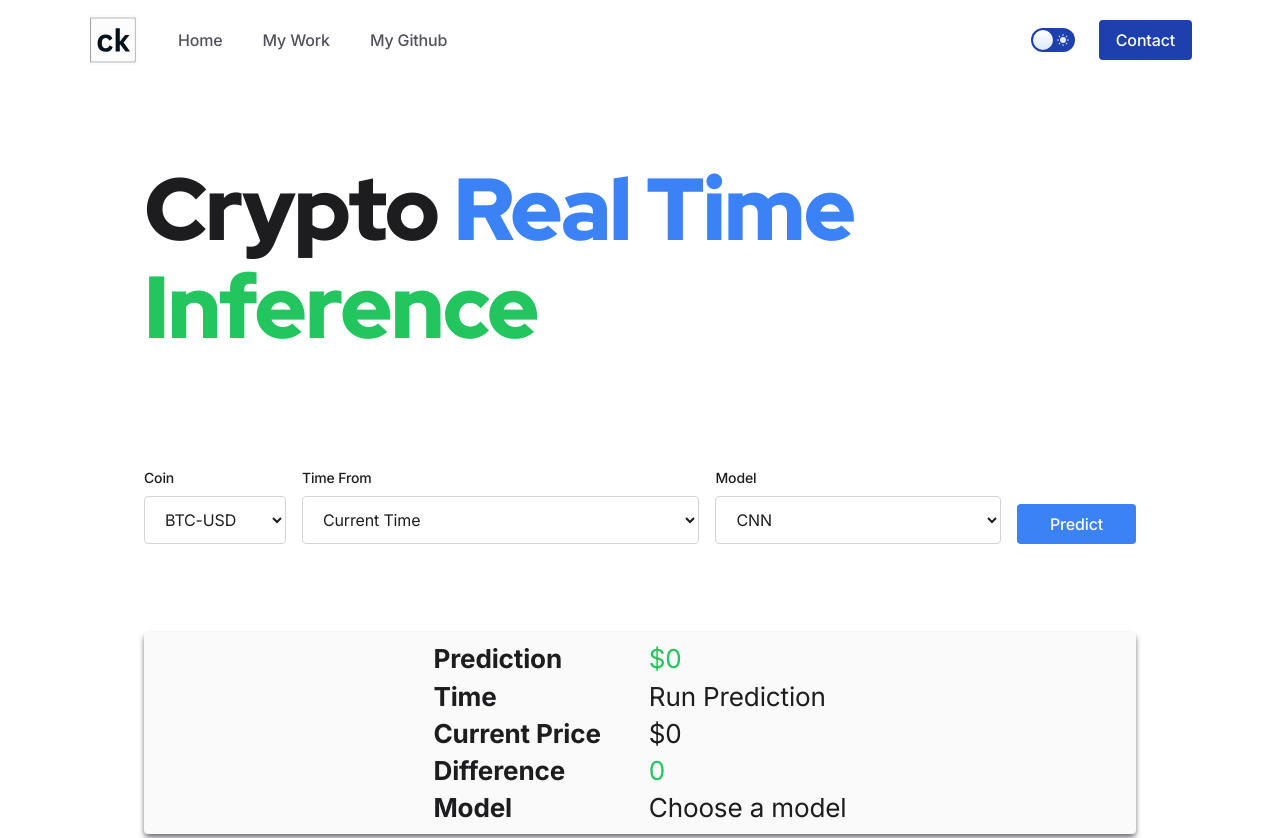
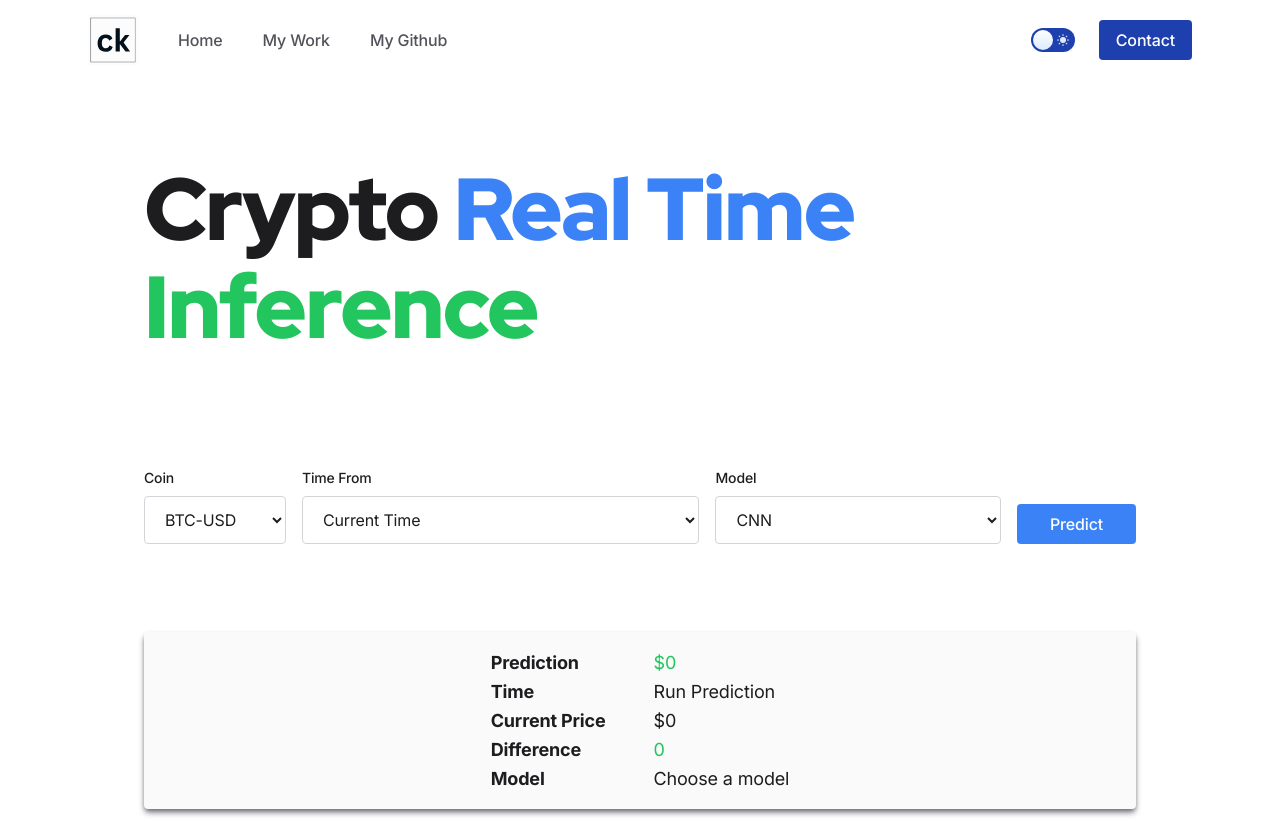
Before and after one commit to christopherkeim/christopherkeim-xyz, a Next.js app: page /projects/crypto in a window 1280 px wide. Shown: the top 838 px of the page. Built offline with nearby package versions, Linux system fonts and the light colour scheme.

Commit message:
Changed text size.

```diff
--- a/components/Projects/Crypto/PredictionTable.tsx
+++ b/components/Projects/Crypto/PredictionTable.tsx
@@ -1,6 +1,6 @@
 export function PredictionTable({ children }: { children?: React.ReactNode }) {
   return (
-    <table className="mx-auto w-fit table-auto whitespace-nowrap text-2xl">
+    <table className="mx-auto w-300 table-auto whitespace-nowrap text-lg py-2 my-2">
       {children}
     </table>
   );
```
